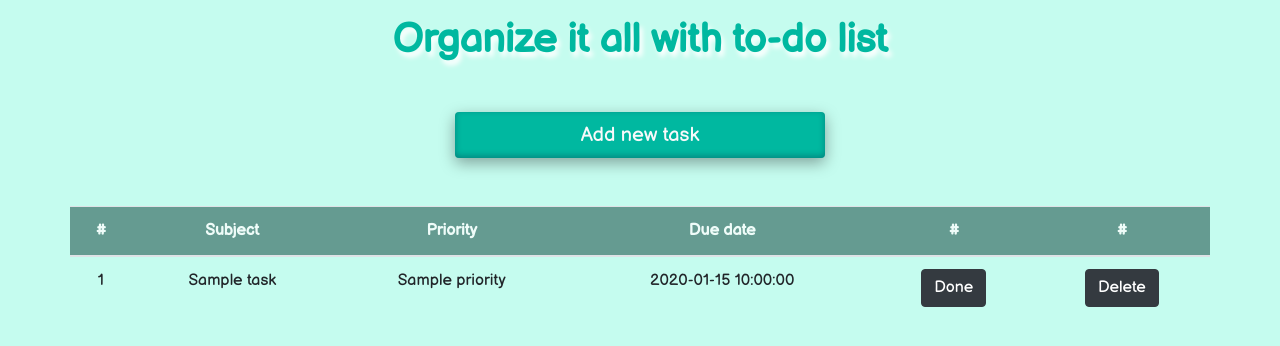
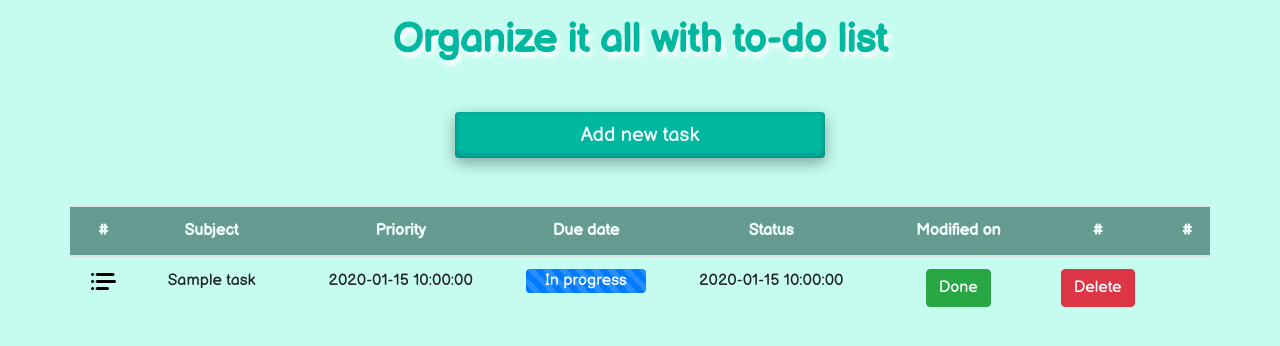
Before and after one commit to patrikas159/taskmanager, a PHP site: the page made by view/pages/home.view.php in a window 1280 px wide. Shown: the top 346 px of the page. Run offline with PHP 8.4, Linux system fonts and the light colour scheme; tables that the repository leaves empty or names only in its code hold one stand-in row (values such as "Sample post"); the template is opened without the code that fills it: most values are stand-ins (such as "Sample title", 1, 10 or a date in 2020).

Commit message:
added style

```diff
--- a/app/Validation.php
+++ b/app/Validation.php
@@ -8,7 +8,7 @@ class Validation
 
     public function checkSubject()
     {
-        if (empty($_POST['subject']) || !preg_match('/^\w{5,255}$/', $_POST['subject'])) {
+        if (empty($_POST['subject']) || !preg_match('/\w{5,255}$/', $_POST['subject'])) {
             self::$errors[] = "The name of the subject should be the length of 5-255 symbols.";
         }
     }
--- a/view/pages/home.view.php
+++ b/view/pages/home.view.php
@@ -7,8 +7,9 @@
     </div>
 
 <?php if (isset($_SESSION['todo_list/new-task'])): ?>
-    <div class="alert-dark mt-3">
-        Sukurta nauja užduotis: <?= ucfirst($_SESSION['todo_list/new-task'][0]); ?>
+    <div class="alert-dark mt-3 text-light rounded">
+        New task created: <?= ucfirst($_SESSION['todo_list/new-task'][0]);
+        unset($_SESSION['todo_list/new-task']); ?>
     </div>
 <?php endif; ?>
 
@@ -20,9 +21,9 @@
                 <th scope="col">Subject</th>
                 <th scope="col">Priority</th>
                 <th scope="col">Due date</th>
-                <!--            <th scope="col">Status</th>-->
+                <th scope="col">Status</th>
                 <!--                <th scope="col">Percent completed</th>-->
-                <!--            <th scope="col">Modified on</th>-->
+                <th scope="col">Modified on</th>
                 <th>#</th>
                 <th>#</th>
             </tr>
@@ -31,26 +32,45 @@
             <?php foreach ($tasks->allTasks() as $task): ?>
                 <?php if ($task['status'] == 1): ?>
                     <tr class="line">
-                        <td><?= $task['id']; ?></td>
+                        <td><img src="./view/img/list.png" height="25px"></td>
                         <td><?= ucfirst($task['subject']); ?></td>
-                        <td><?= ucfirst($task['priority']); ?></td>
+                        <td><p class="text-center border rounded-pill bg-secondary text-light"><?= ucfirst($task['priority']); ?></p></td>
                         <td><?= $task['dueDate']; ?></td>
-                        <!--                <td></td>-->
-                        <!--                <td></td>-->
-                        <td><a href="complete-task/id/<?= $task['id']; ?>" class="btn btn-dark">Done</a></td>
-                        <td><a href="delete-task/id/<?= $task['id']; ?>" class="btn btn-dark" name="delete">Delete</a>
+                        <td>
+                            <div class="progress-bar bg-secondary rounded">Completed</div>
+                        </td>
+                        <td><?= $task['modified']; ?></td>
+                        <td><a href="complete-task/id/<?= $task['id']; ?>" class="btn btn-secondary">Done</a></td>
+                        <td><a href="delete-task/id/<?= $task['id']; ?>" class="btn btn-secondary"
+                               name="delete">Delete</a>
                         </td>
                     </tr>
                 <?php else: ?>
                     <tr>
-                        <td><?= $task['id']; ?></td>
+                        <td><img src="./view/img/list.png" height="25px"></td>
                         <td><?= ucfirst($task['subject']); ?></td>
-                        <td><?= ucfirst($task['priority']); ?></td>
+                        <?php if ($task['priority'] == "low"): ?>
+                            <td>
+                                <p class="text-center border rounded-pill bg-success text-light"><?= ucfirst($task['priority']); ?></p>
+                            </td>
+                        <?php elseif ($task['priority'] == "normal"): ?>
+                            <td>
+                                <p class="text-center border rounded-pill bg-primary text-light"><?= ucfirst($task['priority']); ?></p>
+                            </td>
+                        <?php elseif ($task['priority'] == "high"): ?>
+                            <td>
+                                <p class="text-center border rounded-pill bg-danger text-light"><?= ucfirst($task['priority']); ?></p>
+                            </td>
+                        <?php endif; ?>
+
+
                         <td><?= $task['dueDate']; ?></td>
-                        <!--                <td></td>-->
-                        <!--                <td></td>-->
-                        <td><a href="complete-task/id/<?= $task['id']; ?>" class="btn btn-dark">Done</a></td>
-                        <td><a href="delete-task/id/<?= $task['id']; ?>" class="btn btn-dark" name="delete">Delete</a>
+                        <td>
+                            <div class="progress-bar progress-bar-striped rounded">In progress</div>
+                        </td>
+                        <td><?= $task['modified']; ?></td>
+                        <td><a href="complete-task/id/<?= $task['id']; ?>" class="btn btn-success">Done</a></td>
+                        <td><a href="delete-task/id/<?= $task['id']; ?>" class="btn btn-danger" name="delete">Delete</a>
                         </td>
                     </tr>
                 <?php endif; ?>
--- a/view/pages/new-task.view.php
+++ b/view/pages/new-task.view.php
@@ -17,9 +17,9 @@
                 <div class="form-group">
                     <label for="priority">Priority:</label>
                     <select class="form-control" id="priority" name="priority">
-                        <option class="col" disabled selected>--Choose--</option>
+                        <option value="" class="col" disabled selected>--Choose--</option>
                         <?php foreach ($priority as $item): ?>
-                            <option class="col"><?= ucfirst($item) ?></option>
+                            <option value="<?=$item;?>" class="col"><?= ucfirst($item) ?></option>
                         <?php endforeach; ?>
                     </select>
                 </div>
```
Also changed, not shown: todo.PNG (added), view/img/list.png (added).
